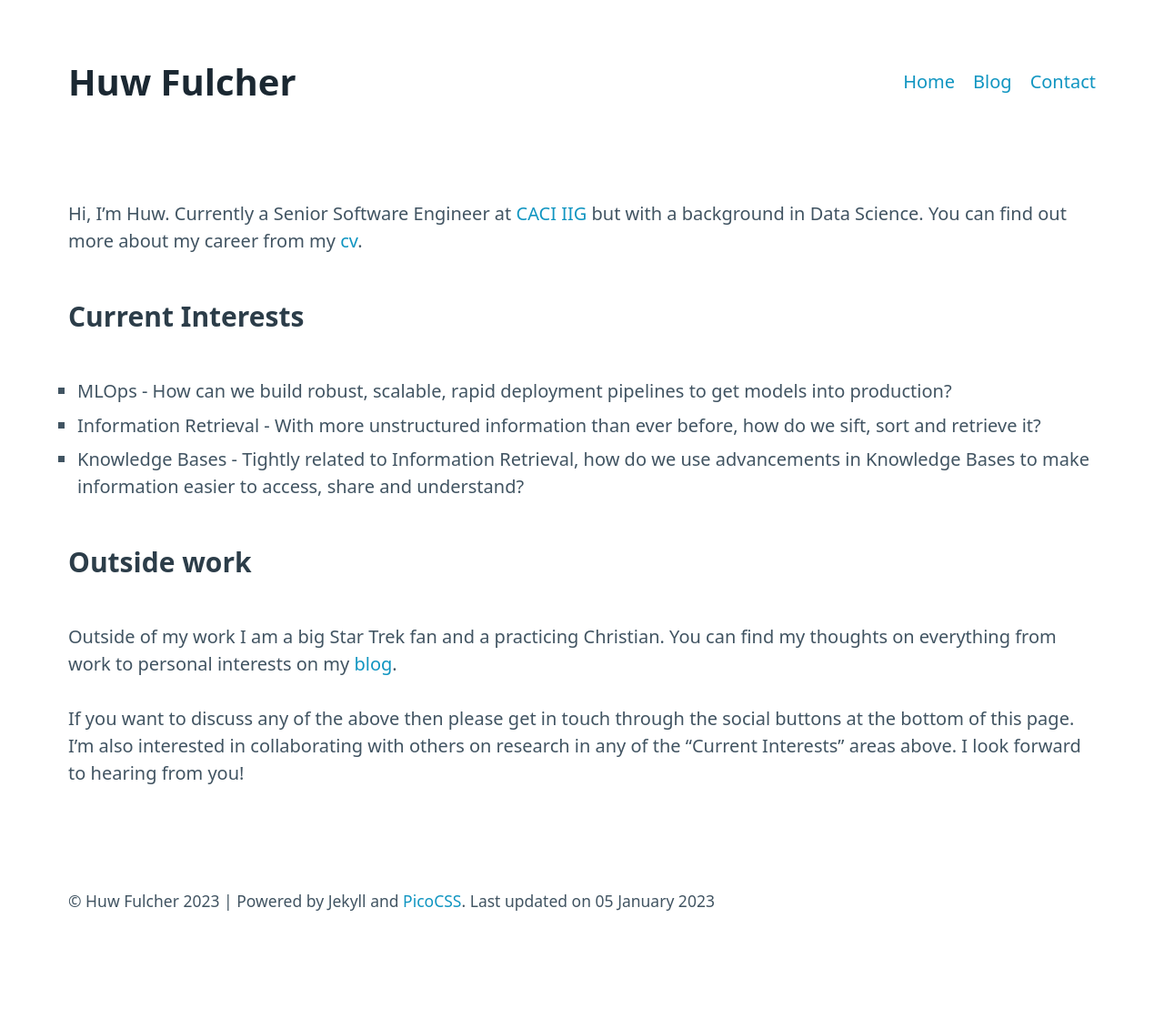
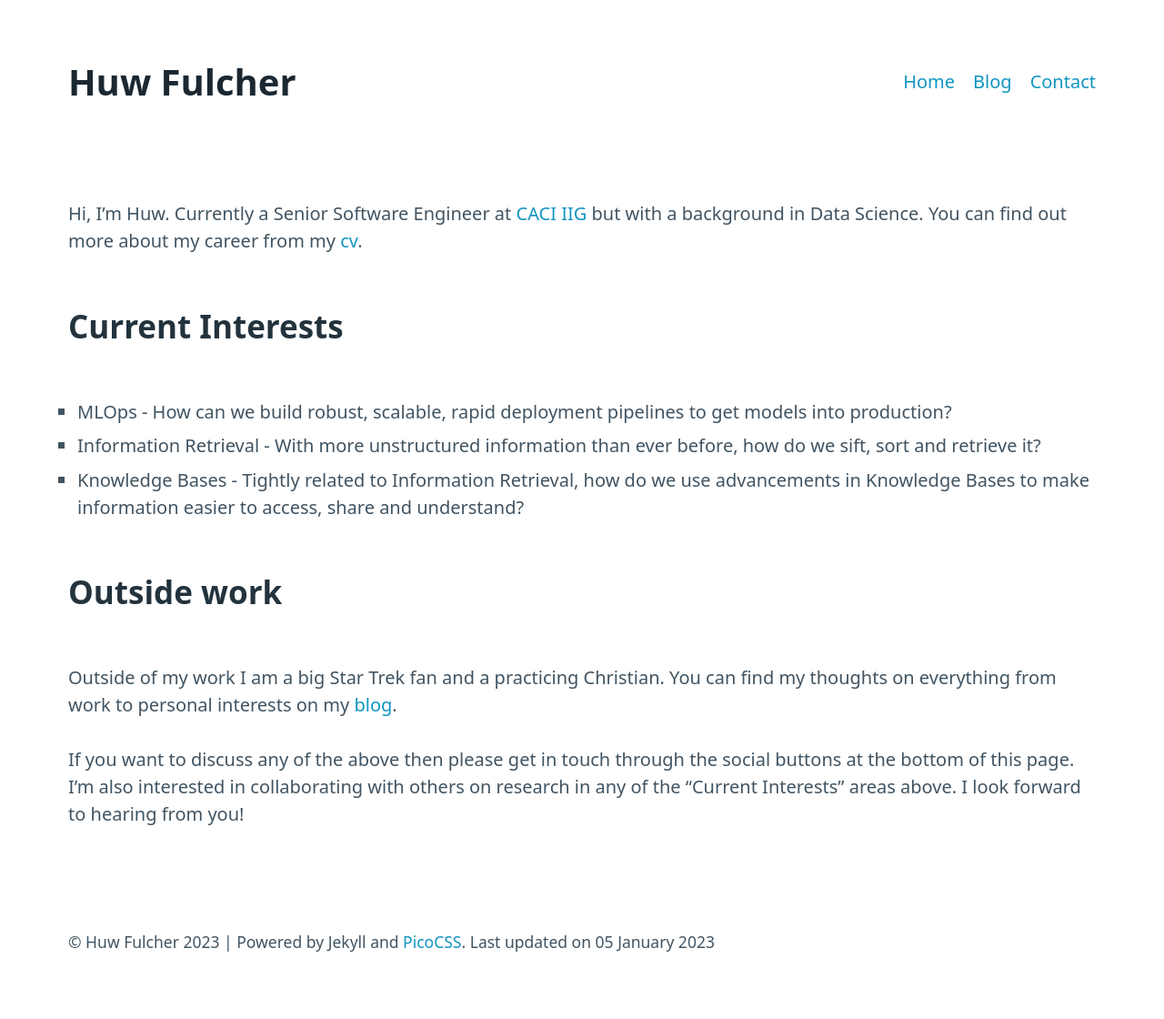
Before and after one commit to HFulcher/huwfulcher.com, a Jekyll site: the page built from index.md, in a window 1280 px wide. Shown: the whole page at 91% size. Built offline with Jekyll 4.4.1, drawn with Linux system fonts in a browser that asks for light colours; before the commit the page ends 1075 px from its top, so only the background shows below that.

Commit message:
Fixing nonsequential heading order

```diff
--- a/index.md
+++ b/index.md
@@ -6,13 +6,13 @@ published: true
 
 Hi, I'm Huw. Currently a Senior Software Engineer at [CACI IIG](https://www.caci.co.uk/business-areas/caci-iig/) but with a background in Data Science. You can find out more about my career from my [cv]({{site.baseurl}}/assets/files/cv.pdf).
 
-### Current Interests
+## Current Interests
 
 - MLOps - How can we build robust, scalable, rapid deployment pipelines to get models into production?
 - Information Retrieval - With more unstructured information than ever before, how do we sift, sort and retrieve it?
 - Knowledge Bases - Tightly related to Information Retrieval, how do we use advancements in Knowledge Bases to make information easier to access, share and understand?
 
-### Outside work
+## Outside work
 
 Outside of my work I am a big Star Trek fan and a practicing Christian. You can find my thoughts on everything from work to personal interests on my [blog]({{site.baseurl}}/blog).
 
```
